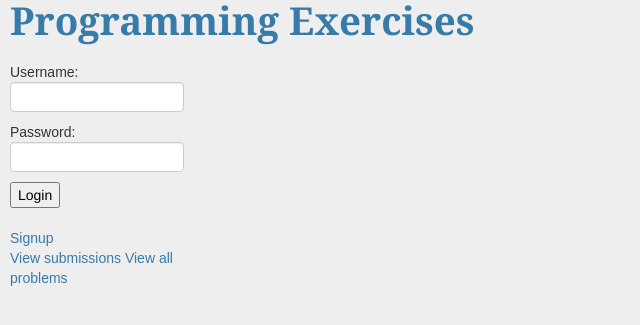
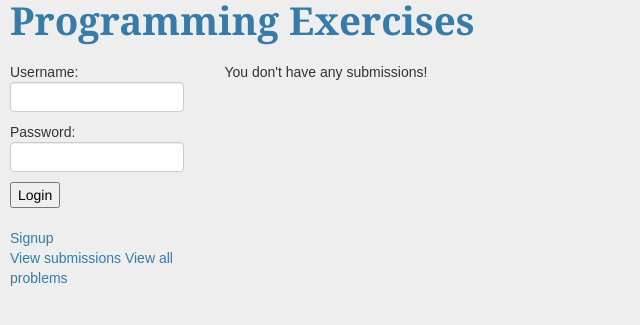
Before and after one commit to guth/secret-bear, a Django app: template templates/submissions.html in a window 1280 px wide. Shown: the top 325 px of the page, without its empty margins (0-640 px from the left). Run offline with Django 3.2, Linux system fonts and the light colour scheme; the template is opened without the code that fills it, so the values that code supplies are empty; some libraries are stand-ins or nearby versions.

Commit message:
Added a message when the user views their history submission but they haven't submitted anything.

```diff
--- a/templates/submissions.html
+++ b/templates/submissions.html
@@ -10,6 +10,8 @@
 	<span class="{{s.result}}">{{s.result}}</span>
 	in {{s.language}} on {{s.submissionDate}}
 	<br/>
+{% empty %}
+	You don't have any submissions!
 {% endfor %}
 
 {% endblock %}
```
